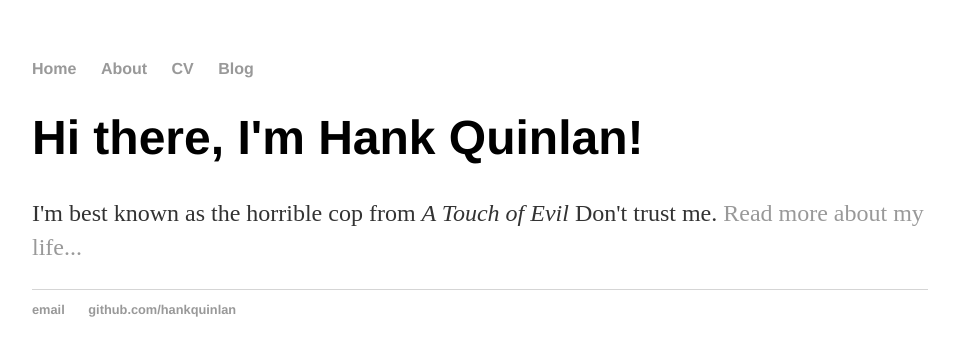
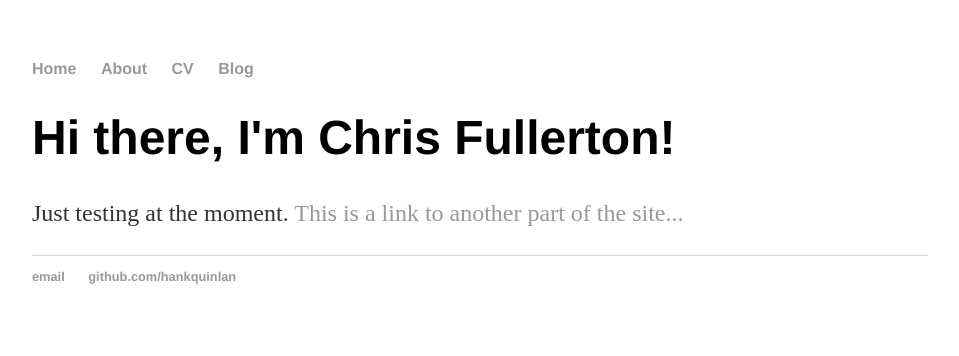
Before and after one commit to cjfullerton/cjfullerton.github.io, a Jekyll site: the page built from index.html, in a window 1280 px wide. Shown: the top 356 px of the page, without its empty margins (160-1119 px from the left). Built offline with Jekyll 4.4.1, drawn with Linux system fonts in a browser that asks for light colours.

Commit message:
Update index.html

```diff
--- a/index.html
+++ b/index.html
@@ -1,8 +1,8 @@
 ---
 layout: default
-title: Hank Quinlan, Horrible Cop
+title: Chris Fullerton
 ---
 <div class="blurb">
-	<h1>Hi there, I'm Hank Quinlan!</h1>
-	<p>I'm best known as the horrible cop from <em>A Touch of Evil</em> Don't trust me. <a href="/about">Read more about my life...</a></p>
+	<h1>Hi there, I'm Chris Fullerton!</h1>
+	<p>Just testing at the moment. <a href="/about">This is a link to another part of the site...</a></p>
 </div><!-- /.blurb -->
```
